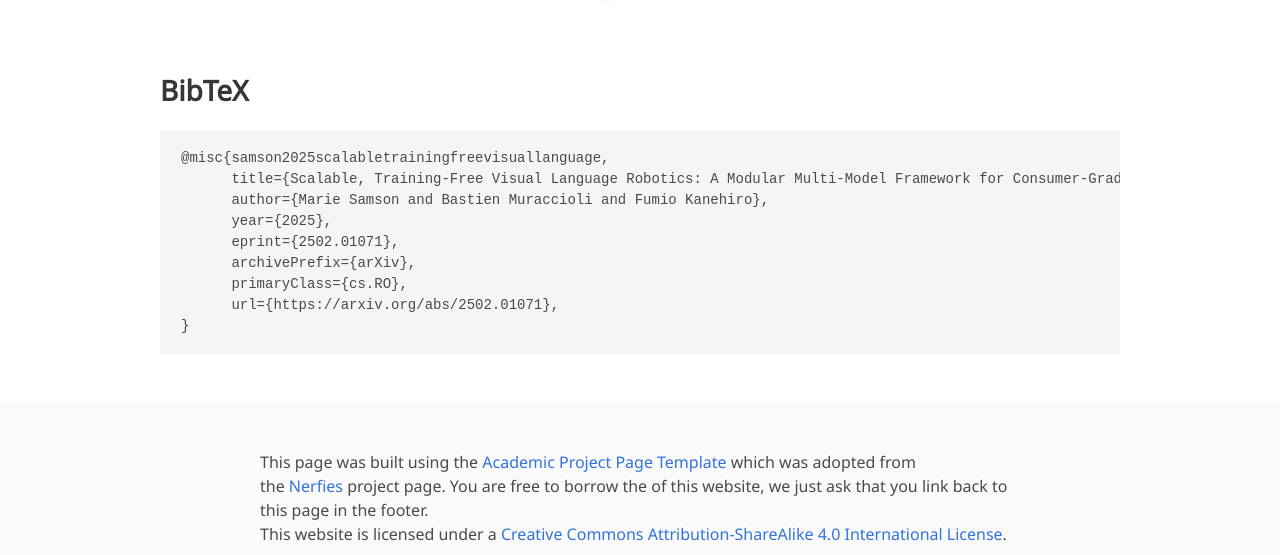
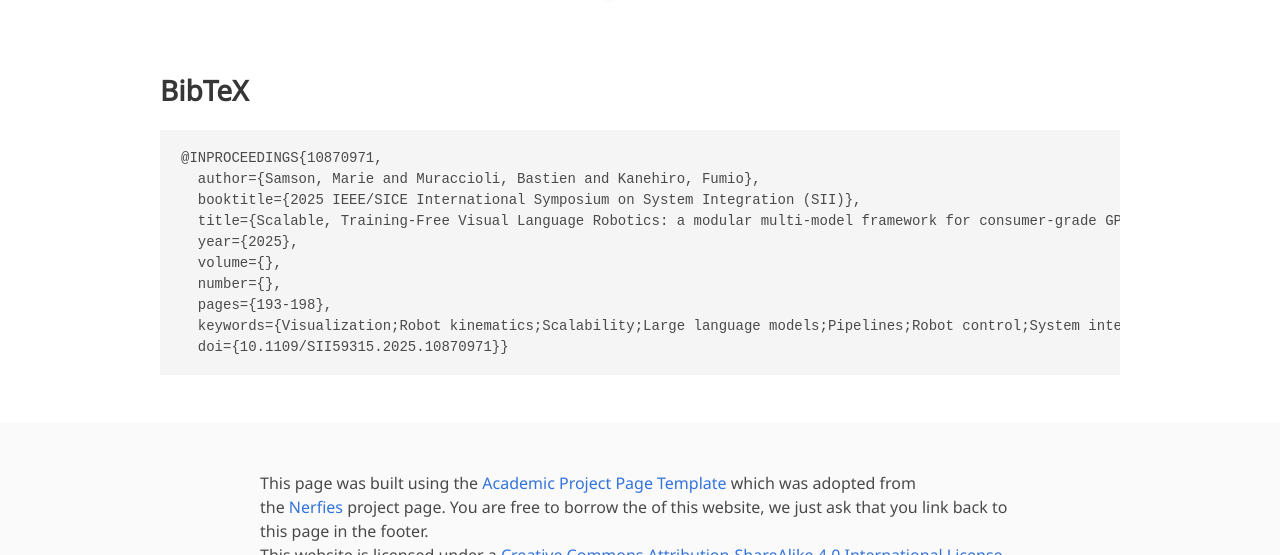
Before and after one commit to scalable-visual-language-robotics/scalable-visual-language-robotics.github.io, a plain HTML site: page index.html in a window 1280 px wide. Shown: the part 2333-2888 px from the top of the page. Drawn offline with nearby package versions, Linux system fonts and the light colour scheme; some icons are missing; a web font is replaced by a local one.

Commit message:
Update index.html

```diff
--- a/index.html
+++ b/index.html
@@ -73,7 +73,7 @@
                     <div class="publication-links">
                          <!-- Arxiv PDF link -->
                       <span class="link-block">
-                        <a href="https://arxiv.org/pdf/2502.01071" target="_blank"
+                        <a href="https://ieeexplore.ieee.org/document/10870971" target="_blank"
                         class="external-link button is-normal is-rounded is-dark">
                         <span class="icon">
                           <i class="fas fa-file-pdf"></i>
@@ -289,15 +289,17 @@
   <section class="section" id="BibTeX">
     <div class="container is-max-desktop content">
       <h2 class="title">BibTeX</h2>
-      <pre><code>@misc{samson2025scalabletrainingfreevisuallanguage,
-      title={Scalable, Training-Free Visual Language Robotics: A Modular Multi-Model Framework for Consumer-Grade GPUs},
-      author={Marie Samson and Bastien Muraccioli and Fumio Kanehiro},
-      year={2025},
-      eprint={2502.01071},
-      archivePrefix={arXiv},
-      primaryClass={cs.RO},
-      url={https://arxiv.org/abs/2502.01071},
-}</code></pre>
+      <pre><code>@INPROCEEDINGS{10870971,
+  author={Samson, Marie and Muraccioli, Bastien and Kanehiro, Fumio},
+  booktitle={2025 IEEE/SICE International Symposium on System Integration (SII)},
+  title={Scalable, Training-Free Visual Language Robotics: a modular multi-model framework for consumer-grade GPUs},
+  year={2025},
+  volume={},
+  number={},
+  pages={193-198},
+  keywords={Visualization;Robot kinematics;Scalability;Large language models;Pipelines;Robot control;System integration;Cognition;Object recognition;Robots},
+  doi={10.1109/SII59315.2025.10870971}}
+</code></pre>
     </div>
 </section>
 <!--End BibTex citation -->
```
